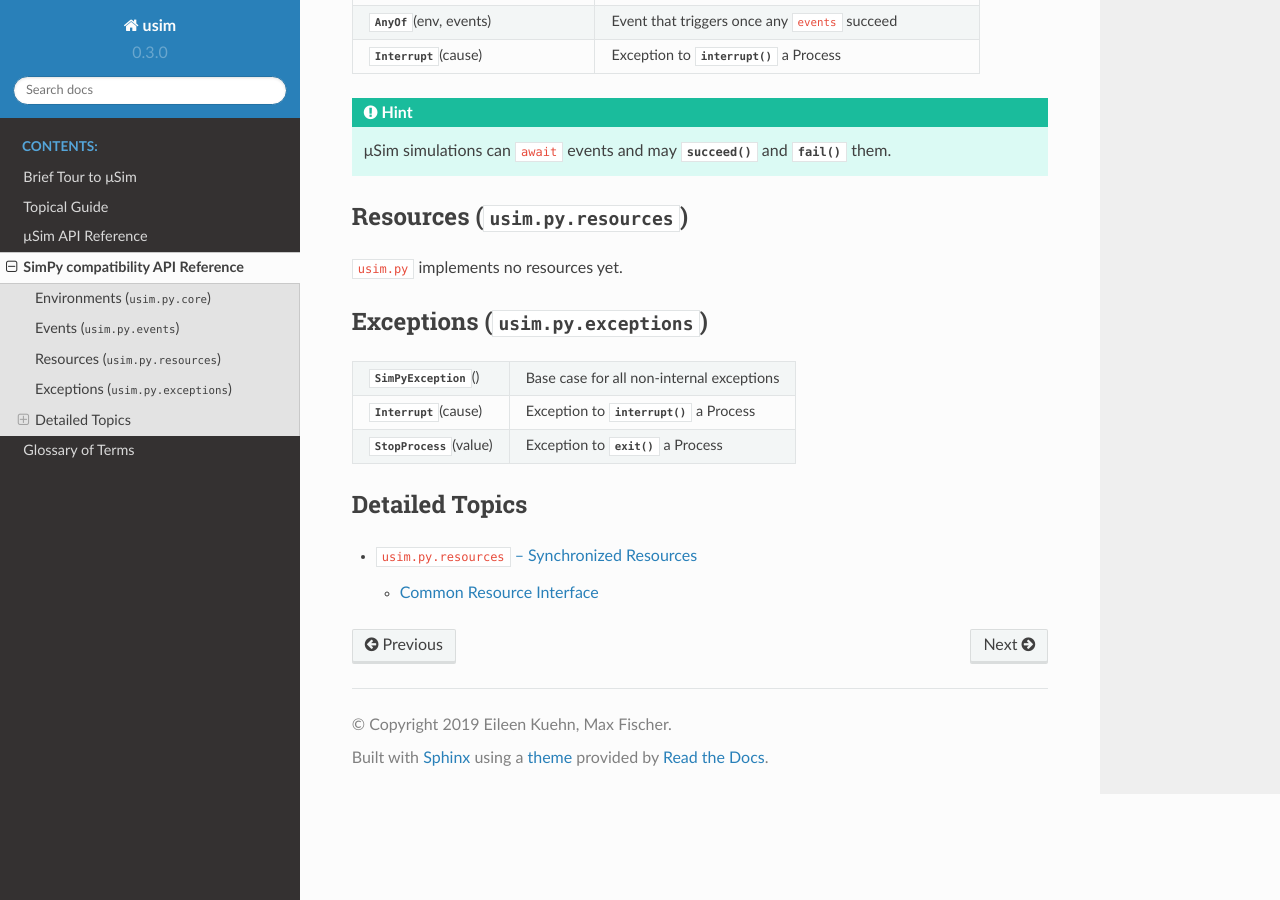
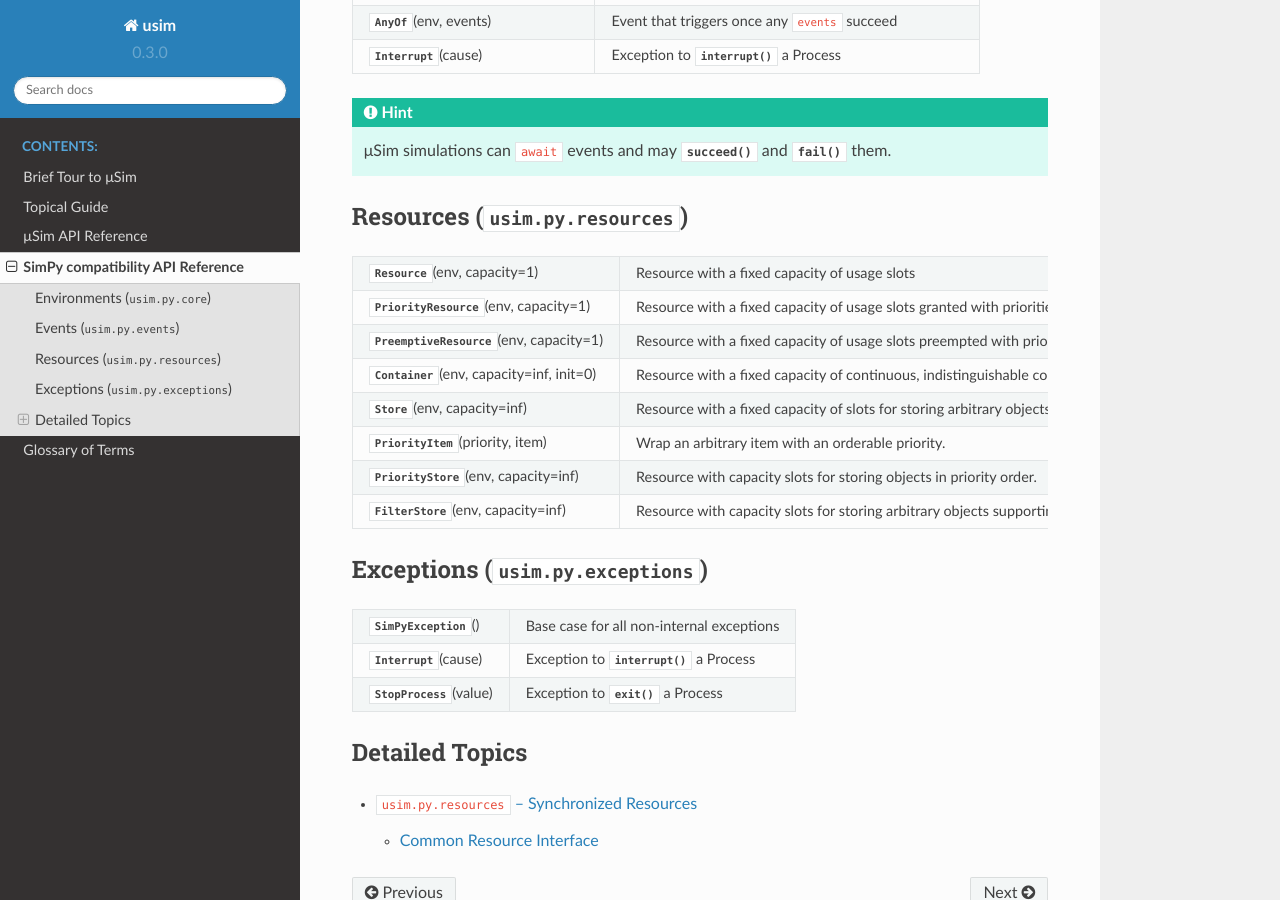
Before and after one commit to MaineKuehn/usim, a Sphinx documentation site: the page built from docs/source/api/usim.py.rst, in a window 1280 px wide and 900 px high, scrolled down 852 px. Built offline with Sphinx 7.4.7 and the Read the Docs theme 2.0.0, drawn with Linux system fonts in a browser that asks for light colours; formulas are drawn with MathJax 3.

Commit message:
added table of usim.py resources

```diff
--- a/docs/source/api/usim.py.rst
+++ b/docs/source/api/usim.py.rst
@@ -47,7 +47,16 @@
 Resources (:py:mod:`usim.py.resources`)
 ---------------------------------------
 
-``usim.py`` implements no resources yet.
+============================================================================= ============================================================================================
+:py:exc:`~usim.py.resources.resource.Resource`\ (env, capacity=1)             Resource with a fixed capacity of usage slots
+:py:exc:`~usim.py.resources.resource.PriorityResource`\ (env, capacity=1)     Resource with a fixed capacity of usage slots granted with priorities
+:py:exc:`~usim.py.resources.resource.PreemptiveResource`\ (env, capacity=1)   Resource with a fixed capacity of usage slots preempted with priorities
+:py:exc:`~usim.py.resources.container.Container`\ (env, capacity=inf, init=0) Resource with a fixed capacity of continuous, indistinguishable content
+:py:exc:`~usim.py.resources.store.Store`\ (env, capacity=inf)                 Resource with a fixed capacity of slots for storing arbitrary objects
+:py:exc:`~usim.py.resources.store.PriorityItem`\ (priority, item)             Wrap an arbitrary item with an orderable priority.
+:py:exc:`~usim.py.resources.store.PriorityStore`\ (env, capacity=inf)         Resource with capacity slots for storing objects in priority order.
+:py:exc:`~usim.py.resources.store.FilterStore`\ (env, capacity=inf)           Resource with capacity slots for storing arbitrary objects supporting filtered get requests.
+============================================================================= ============================================================================================
 
 Exceptions (:py:mod:`usim.py.exceptions`)
 -----------------------------------------
```
